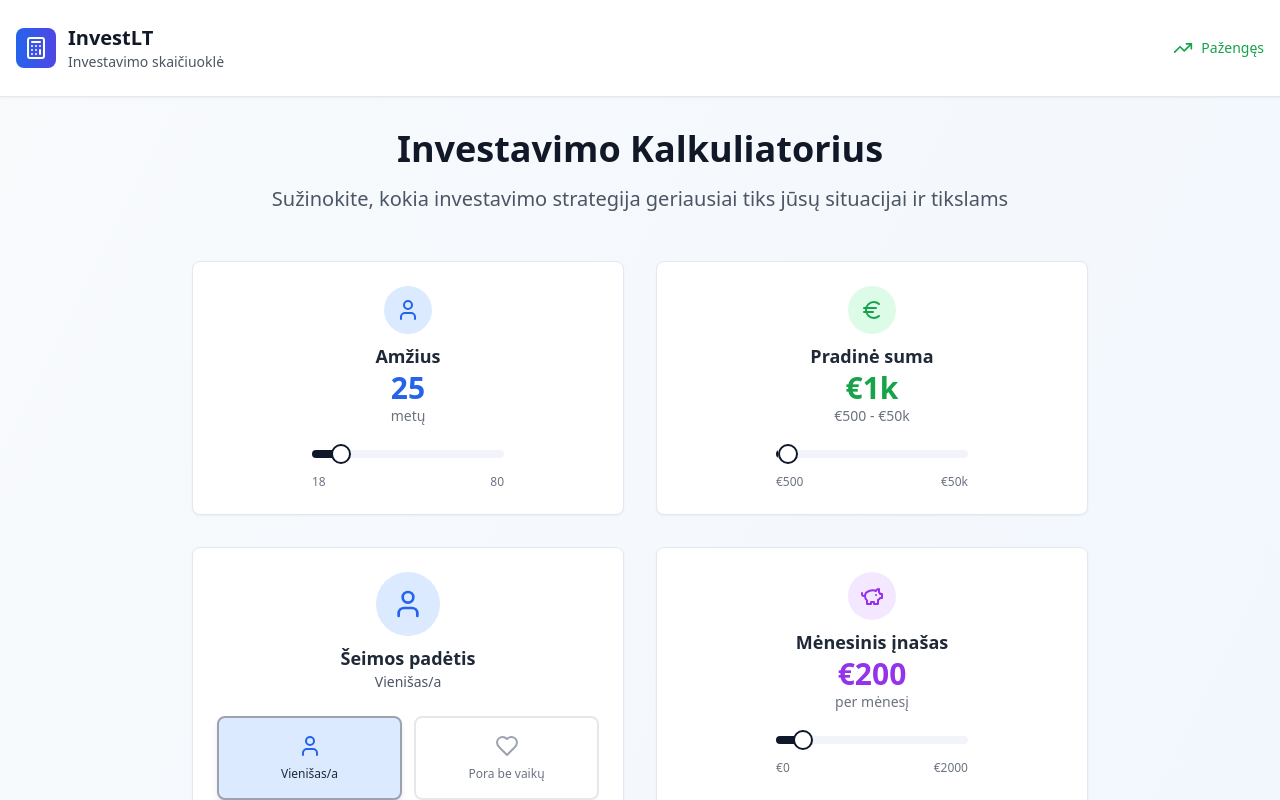
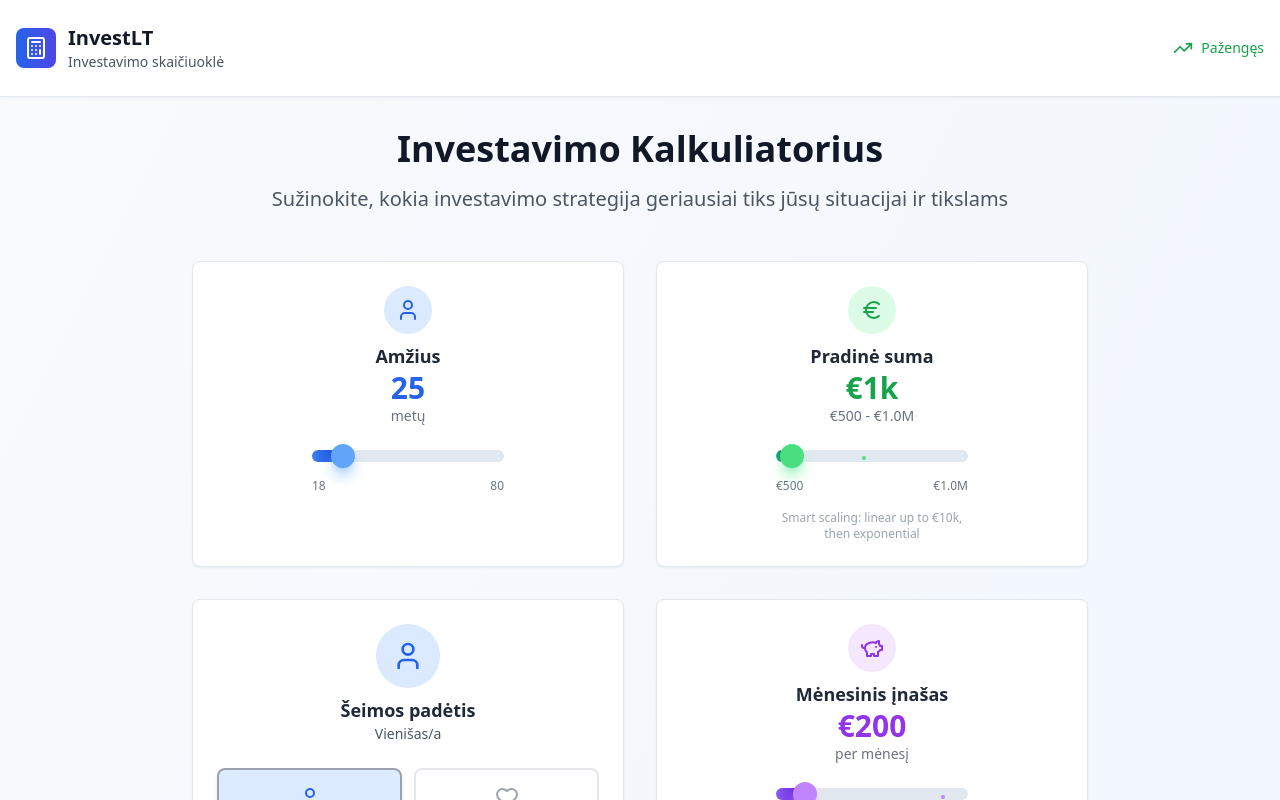
Before and after one commit to UpdatedG/web-investment-modeler, a React (Vite) app: page / in a window 1280 px wide. Shown: the top 800 px of the page. Built offline with nearby package versions, Linux system fonts and the light colour scheme.

Commit message:
Refactor: Improve slider appearance and behavior
- Enhance slider visuals with color changes based on value and subtle sparks.
- Implement dynamic scaling for the initial sum slider to allow selection of larger amounts.

```diff
--- a/src/components/AgeDial.tsx
+++ b/src/components/AgeDial.tsx
@@ -1,7 +1,7 @@
 
 import React from 'react';
 import { User } from 'lucide-react';
-import { Slider } from '@/components/ui/slider';
+import { EnhancedSlider } from '@/components/ui/enhanced-slider';
 
 interface AgeDialProps {
   value: number;
@@ -28,12 +28,13 @@ export const AgeDial: React.FC<AgeDialProps> = ({ value, onChange }) => {
       </div>
 
       <div className="w-48 space-y-4">
-        <Slider
+        <EnhancedSlider
           value={[value]}
           onValueChange={handleSliderChange}
           min={minAge}
           max={maxAge}
           step={1}
+          colorScheme="blue"
           className="w-full"
         />
         <div className="flex justify-between text-xs text-gray-500">
--- a/src/components/InitialSumDial.tsx
+++ b/src/components/InitialSumDial.tsx
@@ -1,7 +1,7 @@
 
 import React from 'react';
 import { Euro } from 'lucide-react';
-import { Slider } from '@/components/ui/slider';
+import { EnhancedSlider } from '@/components/ui/enhanced-slider';
 
 interface InitialSumDialProps {
   value: number;
@@ -9,18 +9,49 @@ interface InitialSumDialProps {
 }
 
 export const InitialSumDial: React.FC<InitialSumDialProps> = ({ value, onChange }) => {
+  // Smart scaling system: exponential growth for larger amounts
   const minSum = 500;
-  const maxSum = 50000;
-  const step = 500;
+  const maxSliderValue = 100;
+
+  // Convert actual value to slider position (0-100)
+  const valueToSlider = (actualValue: number): number => {
+    if (actualValue <= 10000) {
+      // Linear scaling for first 10k (0-50 on slider)
+      return (actualValue - minSum) / (10000 - minSum) * 50;
+    } else {
+      // Exponential scaling for 10k-1M (50-100 on slider)
+      const logValue = Math.log(actualValue - 9500) / Math.log(990500) * 50 + 50;
+      return Math.min(100, logValue);
+    }
+  };
+
+  // Convert slider position to actual value
+  const sliderToValue = (sliderPos: number): number => {
+    if (sliderPos <= 50) {
+      // Linear scaling for first half (500-10k)
+      return minSum + (sliderPos / 50) * (10000 - minSum);
+    } else {
+      // Exponential scaling for second half (10k-1M)
+      const expValue = Math.pow(990500, (sliderPos - 50) / 50) + 9500;
+      return Math.round(expValue / 500) * 500; // Round to nearest 500
+    }
+  };
+
+  const currentSliderValue = valueToSlider(value);
 
   const handleSliderChange = (values: number[]) => {
-    onChange(values[0]);
+    const newValue = sliderToValue(values[0]);
+    onChange(newValue);
   };
 
   const formatSum = (sum: number) => {
     if (sum >= 1000000) return `€${(sum/1000000).toFixed(1)}M`;
     if (sum >= 1000) return `€${(sum/1000).toFixed(0)}k`;
     return `€${sum}`;
+  };
+
+  const getMaxDisplayValue = () => {
+    return sliderToValue(100);
   };
 
   return (
@@ -31,21 +62,25 @@ export const InitialSumDial: React.FC<InitialSumDialProps> = ({ value, onChange
         </div>
         <p className="text-lg font-semibold text-gray-800">Pradinė suma</p>
         <p className="text-3xl font-bold text-green-600">{formatSum(value)}</p>
-        <p className="text-sm text-gray-500">{formatSum(minSum)} - {formatSum(maxSum)}</p>
+        <p className="text-sm text-gray-500">{formatSum(minSum)} - {formatSum(getMaxDisplayValue())}</p>
       </div>
 
       <div className="w-48 space-y-4">
-        <Slider
-          value={[value]}
+        <EnhancedSlider
+          value={[currentSliderValue]}
           onValueChange={handleSliderChange}
-          min={minSum}
-          max={maxSum}
-          step={step}
+          min={0}
+          max={maxSliderValue}
+          step={0.1}
+          colorScheme="green"
           className="w-full"
         />
         <div className="flex justify-between text-xs text-gray-500">
           <span>{formatSum(minSum)}</span>
-          <span>{formatSum(maxSum)}</span>
+          <span>{formatSum(getMaxDisplayValue())}</span>
+        </div>
+        <div className="text-center text-xs text-gray-400">
+          Smart scaling: linear up to €10k, then exponential
         </div>
       </div>
     </div>
--- a/src/components/MonthlyContributionDial.tsx
+++ b/src/components/MonthlyContributionDial.tsx
@@ -1,7 +1,7 @@
 
 import React from 'react';
 import { PiggyBank } from 'lucide-react';
-import { Slider } from '@/components/ui/slider';
+import { EnhancedSlider } from '@/components/ui/enhanced-slider';
 
 interface MonthlyContributionDialProps {
   value: number;
@@ -29,12 +29,13 @@ export const MonthlyContributionDial: React.FC<MonthlyContributionDialProps> = (
       </div>
 
       <div className="w-48 space-y-4">
-        <Slider
+        <EnhancedSlider
           value={[value]}
           onValueChange={handleSliderChange}
           min={minContribution}
           max={maxContribution}
           step={step}
+          colorScheme="purple"
           className="w-full"
         />
         <div className="flex justify-between text-xs text-gray-500">
--- a/src/components/TimeHorizonDial.tsx
+++ b/src/components/TimeHorizonDial.tsx
@@ -1,7 +1,7 @@
 
 import React from 'react';
 import { Clock } from 'lucide-react';
-import { Slider } from '@/components/ui/slider';
+import { EnhancedSlider } from '@/components/ui/enhanced-slider';
 
 interface TimeHorizonDialProps {
   value: number;
@@ -28,12 +28,13 @@ export const TimeHorizonDial: React.FC<TimeHorizonDialProps> = ({ value, onChang
       </div>
 
       <div className="w-48 space-y-4">
-        <Slider
+        <EnhancedSlider
           value={[value]}
           onValueChange={handleSliderChange}
           min={minYears}
           max={maxYears}
           step={1}
+          colorScheme="orange"
           className="w-full"
         />
         <div className="flex justify-between text-xs text-gray-500">
--- /dev/null
+++ b/src/components/ui/enhanced-slider.tsx
@@ -0,0 +1,114 @@
+
+import * as React from "react"
+import * as SliderPrimitive from "@radix-ui/react-slider"
+import { cn } from "@/lib/utils"
+
+interface EnhancedSliderProps extends React.ComponentPropsWithoutRef<typeof SliderPrimitive.Root> {
+  colorScheme?: 'blue' | 'green' | 'purple' | 'orange';
+  showSparkles?: boolean;
+}
+
+const EnhancedSlider = React.forwardRef<
+  React.ElementRef<typeof SliderPrimitive.Root>,
+  EnhancedSliderProps
+>(({ className, colorScheme = 'blue', showSparkles = true, ...props }, ref) => {
+  const [sparkles, setSparkles] = React.useState<Array<{ id: number; x: number; y: number; opacity: number }>>([]);
+
+  const value = props.value?.[0] || 0;
+  const min = props.min || 0;
+  const max = props.max || 100;
+  const percentage = ((value - min) / (max - min)) * 100;
+
+  const getTrackColor = () => {
+    switch (colorScheme) {
+      case 'blue': return `linear-gradient(90deg, #3b82f6 0%, #1d4ed8 ${percentage}%, #e2e8f0 ${percentage}%, #e2e8f0 100%)`;
+      case 'green': return `linear-gradient(90deg, #10b981 0%, #047857 ${percentage}%, #e2e8f0 ${percentage}%, #e2e8f0 100%)`;
+      case 'purple': return `linear-gradient(90deg, #8b5cf6 0%, #6d28d9 ${percentage}%, #e2e8f0 ${percentage}%, #e2e8f0 100%)`;
+      case 'orange': return `linear-gradient(90deg, #f97316 0%, #ea580c ${percentage}%, #e2e8f0 ${percentage}%, #e2e8f0 100%)`;
+      default: return `linear-gradient(90deg, #3b82f6 0%, #1d4ed8 ${percentage}%, #e2e8f0 ${percentage}%, #e2e8f0 100%)`;
+    }
+  };
+
+  const getThumbColor = () => {
+    switch (colorScheme) {
+      case 'blue': return percentage > 70 ? 'border-blue-600 bg-blue-500 shadow-blue-400' : 'border-blue-500 bg-blue-400 shadow-blue-300';
+      case 'green': return percentage > 70 ? 'border-green-600 bg-green-500 shadow-green-400' : 'border-green-500 bg-green-400 shadow-green-300';
+      case 'purple': return percentage > 70 ? 'border-purple-600 bg-purple-500 shadow-purple-400' : 'border-purple-500 bg-purple-400 shadow-purple-300';
+      case 'orange': return percentage > 70 ? 'border-orange-600 bg-orange-500 shadow-orange-400' : 'border-orange-500 bg-orange-400 shadow-orange-300';
+      default: return percentage > 70 ? 'border-blue-600 bg-blue-500 shadow-blue-400' : 'border-blue-500 bg-blue-400 shadow-blue-300';
+    }
+  };
+
+  React.useEffect(() => {
+    if (!showSparkles) return;
+
+    const interval = setInterval(() => {
+      if (Math.random() > 0.7) {
+        const newSparkle = {
+          id: Math.random(),
+          x: Math.random() * 100,
+          y: Math.random() * 20 + 40,
+          opacity: 1
+        };
+
+        setSparkles(prev => [...prev, newSparkle]);
+
+        setTimeout(() => {
+          setSparkles(prev => prev.filter(s => s.id !== newSparkle.id));
+        }, 1000);
+      }
+    }, 200);
+
+    return () => clearInterval(interval);
+  }, [showSparkles]);
+
+  return (
+    <div className="relative">
+      <SliderPrimitive.Root
+        ref={ref}
+        className={cn(
+          "relative flex w-full touch-none select-none items-center",
+          className
+        )}
+        {...props}
+      >
+        <SliderPrimitive.Track
+          className="relative h-3 w-full grow overflow-hidden rounded-full"
+          style={{ background: getTrackColor() }}
+        >
+          <SliderPrimitive.Range className="absolute h-full bg-transparent" />
+        </SliderPrimitive.Track>
+        <SliderPrimitive.Thumb
+          className={cn(
+            "block h-6 w-6 rounded-full border-3 ring-offset-background transition-all focus-visible:outline-none focus-visible:ring-2 focus-visible:ring-ring focus-visible:ring-offset-2 disabled:pointer-events-none disabled:opacity-50 shadow-lg hover:scale-110",
+            getThumbColor()
+          )}
+        />
+      </SliderPrimitive.Root>
+
+      {showSparkles && sparkles.map(sparkle => (
+        <div
+          key={sparkle.id}
+          className="absolute pointer-events-none animate-ping"
+          style={{
+            left: `${sparkle.x}%`,
+            top: `${sparkle.y}%`,
+            opacity: sparkle.opacity,
+            animation: 'ping 1s cubic-bezier(0, 0, 0.2, 1)'
+          }}
+        >
+          <div className={cn(
+            "w-1 h-1 rounded-full",
+            colorScheme === 'blue' && "bg-blue-400",
+            colorScheme === 'green' && "bg-green-400",
+            colorScheme === 'purple' && "bg-purple-400",
+            colorScheme === 'orange' && "bg-orange-400"
+          )} />
+        </div>
+      ))}
+    </div>
+  )
+})
+EnhancedSlider.displayName = SliderPrimitive.Root.displayName
+
+export { EnhancedSlider }
```
